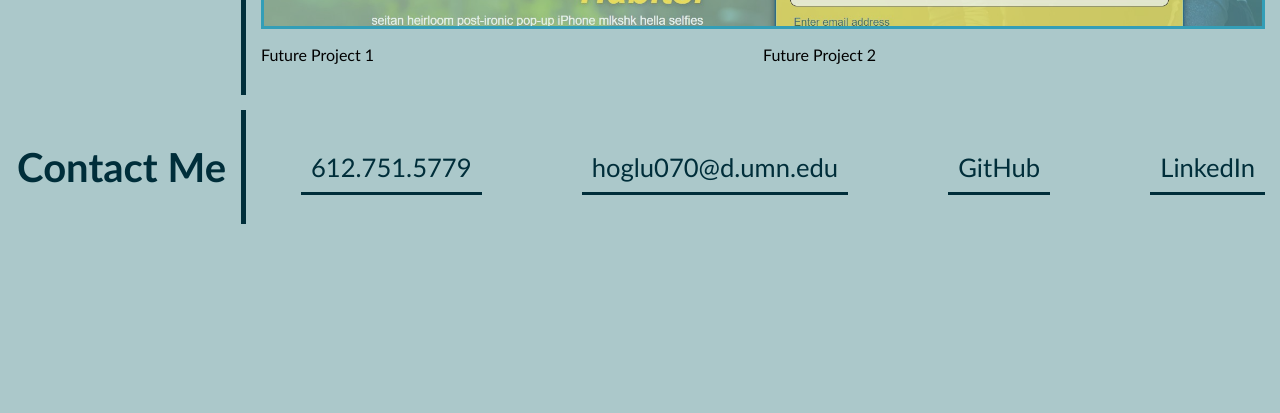
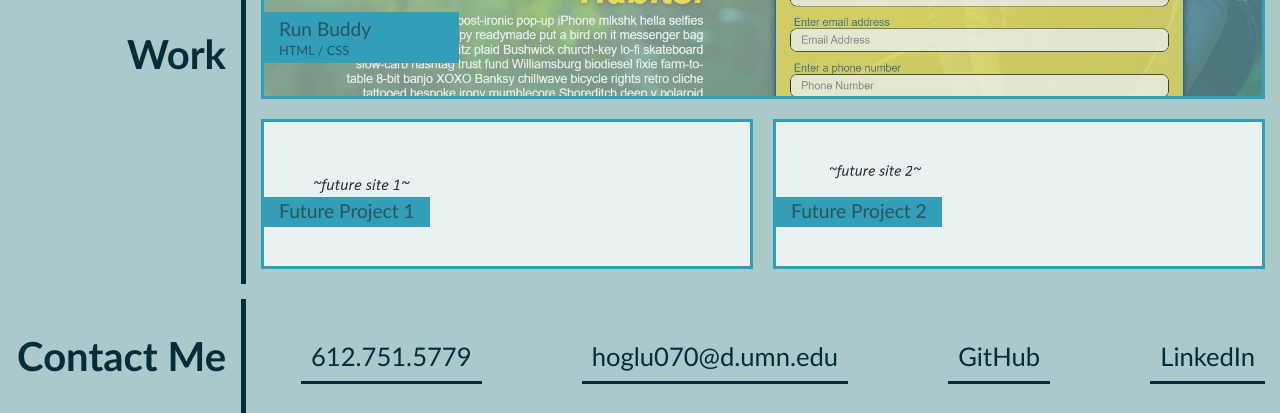
Before and after one commit to MegGedde/Portfolio, a plain HTML site: page index.html in a window 1280 px wide. Shown: the part 695-1108 px from the top of the page. Before the commit the page ends 919 px from the top, so only its background shows below. Drawn offline with Linux system fonts and the light colour scheme.

Commit message:
added all work

```diff
--- a/assets/style.css
+++ b/assets/style.css
@@ -133,7 +133,7 @@ header nav ul li a:hover {
     display:flex;
     align-items: flex-end;
     flex-wrap: wrap;
-    padding: 80px 80% 20px 0;
+    padding: 150px 80% 20px 0;
     border: 3px solid var(--primary-color);
     opacity: 75%;
     color: var(--secondary-color)
@@ -172,10 +172,37 @@ header nav ul li a:hover {
     color: var(--secondary-color);
     font-size: 40px;
  }
-
- .bottom {
-     flex: 2 50%;
- }
+ .bottom-one, .bottom-two {
+    background-position: top;
+    justify-content: flex-start;
+    background-size: cover;
+    display:flex;
+    align-items: flex-end;
+    flex-wrap: wrap;
+    padding-top: 75px;
+    padding-bottom: 20px;
+    border: 3px solid var(--primary-color);
+    opacity: 75%;
+    color: var(--secondary-color);
+    flex:2 45%;
+    margin-top: 20px;
+}
+.bottom-one:hover, .bottom-two:hover {
+    opacity:100%;
+}
+.bottom-one {
+    background-image: url(./future-1.jpg);
+    margin-right: 2%;
+}
+.bottom-two {
+    background-image: url(./future-2.jpg);
+}
+#one, #two {
+    font-size: 1.5vw;
+    background-color: var(--primary-color);
+    margin-top: 0;
+    padding: 2px 15px 5px 15px;
+}
 /*Contact Me/Footer*/
 footer {
     display:flex;
--- a/index.html
+++ b/index.html
@@ -22,9 +22,6 @@
                 </li>
                 <li>
                     <a href="#contact-me">Contact Me</a>
-                </li>
-                <li>
-                    <a href="#resume">Resume</a>
                 </li>
             </ul>
         </nav>
@@ -66,8 +63,12 @@
                 <p id="small-print">HTML / CSS   </p>
             </div>
             </a>
-            <p class="bottom" id="one">Future Project 1</p>
-            <p class="bottom" id="two">Future Project 2</p>
+            <div class="bottom-one">
+            <p id="one">Future Project 1</p>
+            </div>
+            <div class="bottom-two">
+            <p id="two">Future Project 2</p>
+            </div>
         </div>
     </section>
     <!-- contact me section -->
```
